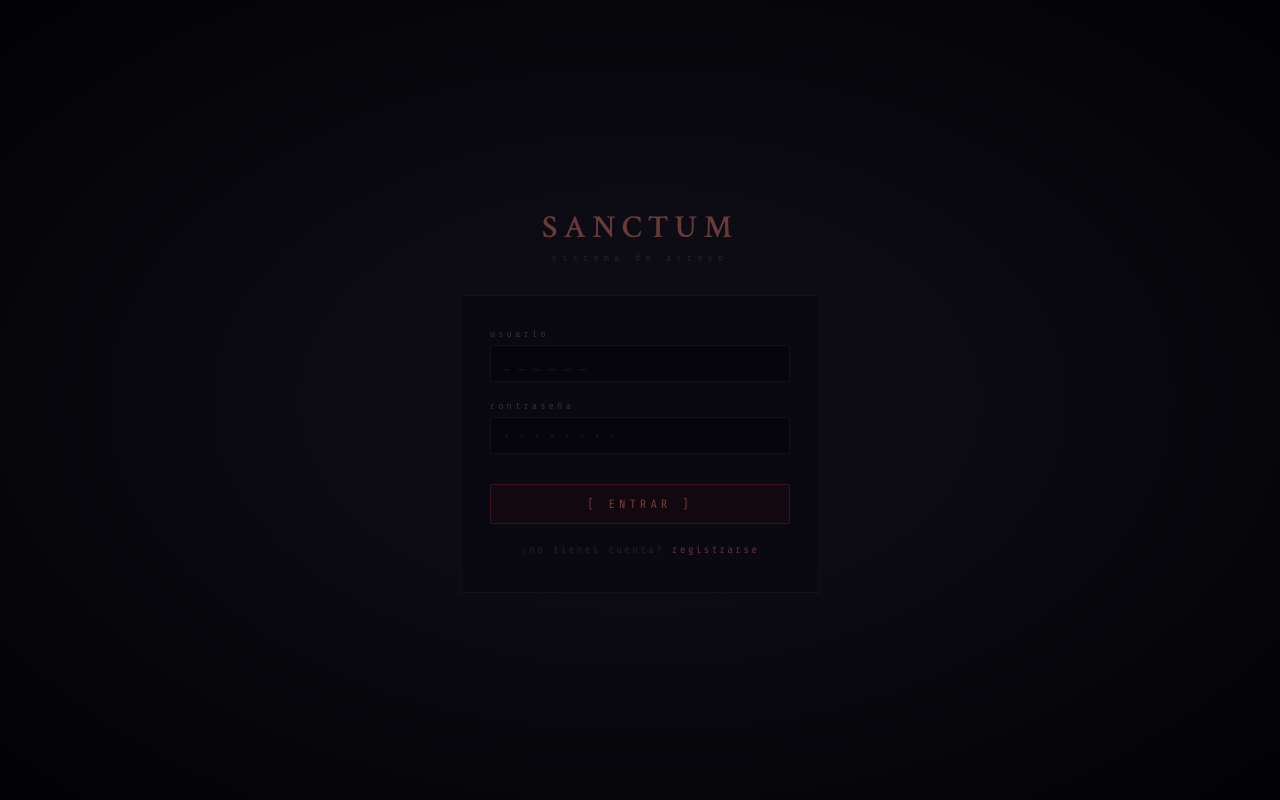
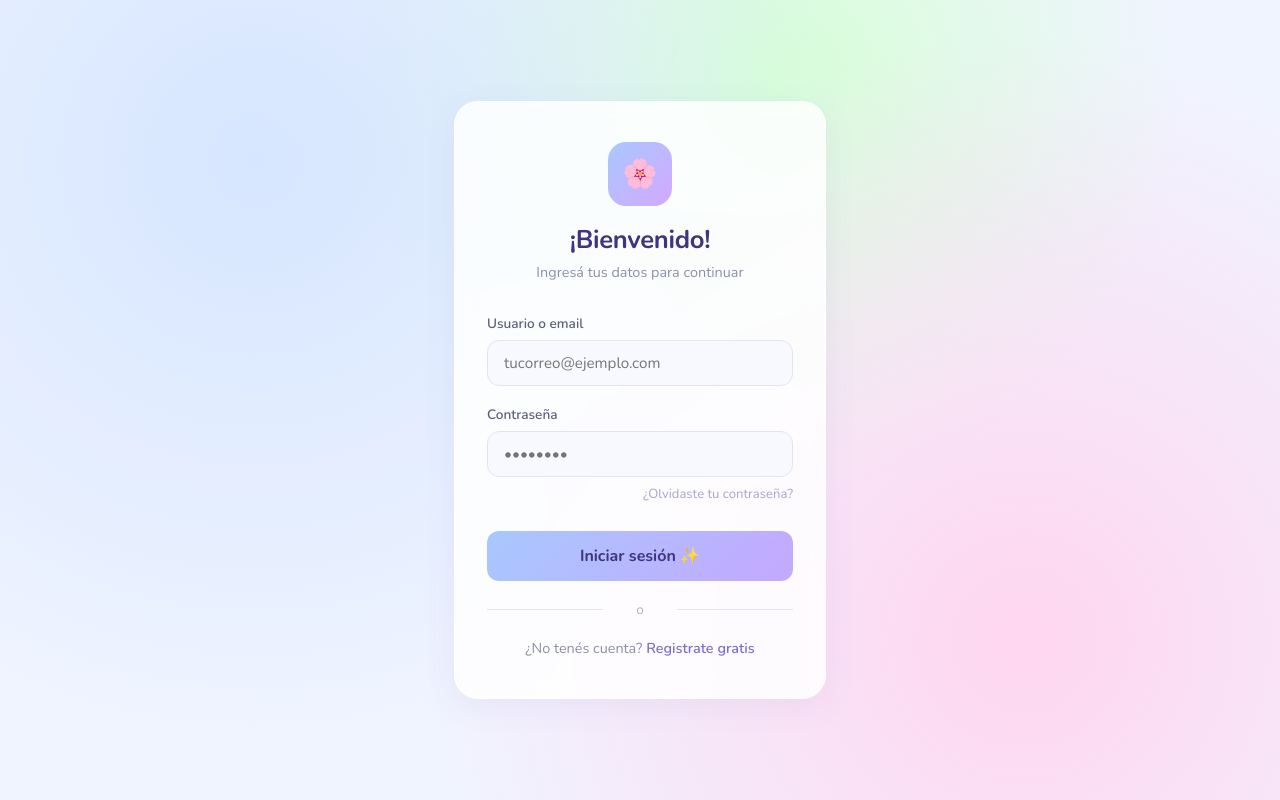
Before and after one commit to AaronGnz/Proyecto-Login, a PHP site: page /login.php in a window 1280 px wide. Run offline with PHP 8.4, Linux system fonts and the light colour scheme.

Commit message:
Revamp login page design and error handling

```diff
--- a/login.php
+++ b/login.php
@@ -1,70 +1,246 @@
+<?php
+session_start();
+if (isset($_SESSION['usuario_id'])) {
+    header("Location: perfil.php");
+    exit();
+}
+$error = $_GET['error'] ?? '';
+?>
 <!DOCTYPE html>
 <html lang="es">
 <head>
     <meta charset="UTF-8">
     <meta name="viewport" content="width=device-width, initial-scale=1.0">
-    <title>Acceso</title>
+    <title>Iniciar Sesión</title>
+    <link href="https://fonts.googleapis.com/css2?family=Nunito:wght@400;500;600;700&display=swap" rel="stylesheet">
     <style>
-        @import url('https://fonts.googleapis.com/css2?family=Share+Tech+Mono&family=Crimson+Text:wght@400;600&display=swap');
-        * { box-sizing: border-box; margin: 0; padding: 0; }
-        body { font-family: 'Share Tech Mono', monospace; min-height: 100vh; background: #050508; display: flex; justify-content: center; align-items: center; padding: 2rem 1rem; }
-        body::before { content: ''; position: fixed; inset: 0; background: radial-gradient(ellipse at center, #0d0b14 30%, #020204 100%); z-index: 0; }
-        .wrap { position: relative; z-index: 1; width: 100%; max-width: 360px; }
-        .site-title { text-align: center; margin-bottom: 2rem; }
-        .site-title h1 { font-family: 'Crimson Text', serif; font-size: 32px; font-weight: 600; color: #6a3a3a; letter-spacing: 6px; text-transform: uppercase; }
-        .site-title p { font-size: 10px; color: #2a2030; letter-spacing: 5px; margin-top: 4px; }
-        .card { background: #0a0810; border: 1px solid #1a0f1f; padding: 2rem 1.8rem 2.2rem; }
-        .msg { font-size: 12px; padding: 10px 12px; margin-bottom: 1.2rem; letter-spacing: 1px; }
-        .msg.error   { color: #b03030; background: rgba(100,20,20,0.2); border: 1px solid #3a1010; }
-        .msg.success { color: #4a8a4a; background: rgba(20,60,20,0.2); border: 1px solid #103010; }
-        .field { margin-bottom: 1.1rem; }
-        label { display: block; font-size: 10px; letter-spacing: 3px; color: #3a2a40; margin-bottom: 6px; }
-        input[type="text"], input[type="password"] { width: 100%; padding: 10px 12px; background: #06050c; border: 1px solid #1a0f1f; border-radius: 2px; color: #7a5a6a; font-family: 'Share Tech Mono', monospace; font-size: 14px; outline: none; transition: border-color 0.2s, color 0.2s; }
-        input:focus { border-color: #4a1a2a; color: #c09090; }
-        input::placeholder { color: #1e1628; }
-        .btn { width: 100%; padding: 12px; background: #12080f; border: 1px solid #3a1520; border-radius: 2px; color: #7a3a3a; font-family: 'Share Tech Mono', monospace; font-size: 12px; letter-spacing: 4px; cursor: pointer; margin-top: 0.8rem; transition: background 0.2s, color 0.2s, border-color 0.2s; }
-        .btn:hover { background: #1e0c16; border-color: #6a2a2a; color: #b05050; }
-        .register-link { text-align: center; margin-top: 1.2rem; font-size: 11px; color: #2a1a30; letter-spacing: 2px; }
-        .register-link a { color: #5a3040; text-decoration: none; transition: color 0.2s; }
-        .register-link a:hover { color: #8a4a5a; }
+        *, *::before, *::after { box-sizing: border-box; margin: 0; padding: 0; }
+
+        body {
+            font-family: 'Nunito', sans-serif;
+            background: #f0f4ff;
+            min-height: 100vh;
+            display: flex;
+            align-items: center;
+            justify-content: center;
+            background-image:
+                radial-gradient(circle at 20% 20%, #d6e6ff 0%, transparent 50%),
+                radial-gradient(circle at 80% 80%, #ffd6f0 0%, transparent 50%),
+                radial-gradient(circle at 60% 10%, #d6ffd6 0%, transparent 40%);
+        }
+
+        .container {
+            width: 100%;
+            max-width: 420px;
+            padding: 1.5rem;
+        }
+
+        .card {
+            background: rgba(255, 255, 255, 0.85);
+            backdrop-filter: blur(10px);
+            border-radius: 24px;
+            padding: 2.5rem 2rem;
+            border: 1px solid rgba(255, 255, 255, 0.9);
+            box-shadow: 0 8px 32px rgba(100, 100, 180, 0.08);
+        }
+
+        .logo-area {
+            text-align: center;
+            margin-bottom: 2rem;
+        }
+
+        .logo-icon {
+            width: 64px;
+            height: 64px;
+            background: linear-gradient(135deg, #a8c8ff, #d4a8ff);
+            border-radius: 18px;
+            display: inline-flex;
+            align-items: center;
+            justify-content: center;
+            margin-bottom: 1rem;
+            font-size: 28px;
+        }
+
+        h1 {
+            font-size: 1.6rem;
+            font-weight: 700;
+            color: #3d3580;
+            letter-spacing: -0.3px;
+        }
+
+        .subtitle {
+            font-size: 0.9rem;
+            color: #8b8fa8;
+            margin-top: 0.3rem;
+        }
+
+        .form-group {
+            margin-bottom: 1.2rem;
+        }
+
+        label {
+            display: block;
+            font-size: 0.85rem;
+            font-weight: 600;
+            color: #5c5f7a;
+            margin-bottom: 0.45rem;
+        }
+
+        input[type="text"],
+        input[type="email"],
+        input[type="password"] {
+            width: 100%;
+            padding: 0.75rem 1rem;
+            border: 1.5px solid #e2e4f0;
+            border-radius: 12px;
+            font-family: 'Nunito', sans-serif;
+            font-size: 0.95rem;
+            color: #3d3580;
+            background: #f8f9ff;
+            transition: border-color 0.2s, box-shadow 0.2s, background 0.2s;
+            outline: none;
+        }
+
+        input:focus {
+            border-color: #a8c8ff;
+            background: #fff;
+            box-shadow: 0 0 0 4px rgba(168, 200, 255, 0.2);
+        }
+
+        .btn-primary {
+            width: 100%;
+            padding: 0.85rem;
+            background: linear-gradient(135deg, #a8c8ff, #c4a8ff);
+            border: none;
+            border-radius: 12px;
+            font-family: 'Nunito', sans-serif;
+            font-size: 1rem;
+            font-weight: 700;
+            color: #3d3580;
+            cursor: pointer;
+            transition: transform 0.15s, box-shadow 0.15s, opacity 0.15s;
+            margin-top: 0.5rem;
+        }
+
+        .btn-primary:hover {
+            transform: translateY(-1px);
+            box-shadow: 0 6px 20px rgba(168, 200, 255, 0.5);
+            opacity: 0.95;
+        }
+
+        .btn-primary:active {
+            transform: translateY(0);
+        }
+
+        .error-msg {
+            background: #fff0f3;
+            border: 1px solid #ffc4ce;
+            border-radius: 10px;
+            padding: 0.7rem 1rem;
+            font-size: 0.85rem;
+            color: #c0384e;
+            margin-bottom: 1.2rem;
+            display: flex;
+            align-items: center;
+            gap: 0.5rem;
+        }
+
+        .divider {
+            text-align: center;
+            margin: 1.2rem 0;
+            color: #b0b4cc;
+            font-size: 0.85rem;
+            position: relative;
+        }
+
+        .divider::before,
+        .divider::after {
+            content: '';
+            position: absolute;
+            top: 50%;
+            width: 38%;
+            height: 1px;
+            background: #e2e4f0;
+        }
+
+        .divider::before { left: 0; }
+        .divider::after { right: 0; }
+
+        .link-register {
+            text-align: center;
+            font-size: 0.9rem;
+            color: #8b8fa8;
+        }
+
+        .link-register a {
+            color: #7b6fd4;
+            font-weight: 600;
+            text-decoration: none;
+            transition: color 0.2s;
+        }
+
+        .link-register a:hover {
+            color: #5c50b0;
+            text-decoration: underline;
+        }
+
+        .forgot {
+            text-align: right;
+            margin-top: 0.3rem;
+        }
+
+        .forgot a {
+            font-size: 0.82rem;
+            color: #a8a4cc;
+            text-decoration: none;
+            transition: color 0.2s;
+        }
+
+        .forgot a:hover {
+            color: #7b6fd4;
+        }
     </style>
 </head>
 <body>
-<div class="wrap">
-    <div class="site-title">
-        <h1>SANCTUM</h1>
-        <p>sistema de acceso</p>
-    </div>
+<div class="container">
+    <div class="card">
+        <div class="logo-area">
+            <div class="logo-icon">🌸</div>
+            <h1>¡Bienvenido!</h1>
+            <p class="subtitle">Ingresá tus datos para continuar</p>
+        </div>
 
-    <div class="card">
-        <?php if (isset($_GET['error'])): ?>
-            <div class="msg error">
-                <?php
-                    if ($_GET['error'] === 'credenciales') echo '// usuario o contraseña incorrectos';
-                    if ($_GET['error'] === 'vacio')        echo '// completa todos los campos';
-                ?>
-            </div>
-        <?php endif; ?>
-
-        <?php if (isset($_GET['registered'])): ?>
-            <div class="msg success">// registro exitoso — puedes ingresar</div>
+        <?php if ($error): ?>
+        <div class="error-msg">
+            ⚠️
+            <?php
+                if ($error === 'credenciales') echo 'Usuario o contraseña incorrectos.';
+                elseif ($error === 'campos') echo 'Por favor completá todos los campos.';
+                else echo htmlspecialchars($error);
+            ?>
+        </div>
         <?php endif; ?>
 
         <form action="login_proceso.php" method="POST">
-            <div class="field">
-                <label>usuario</label>
-                <input type="text" name="usuario" placeholder="_ _ _ _ _ _" required autocomplete="off">
+            <div class="form-group">
+                <label for="usuario">Usuario o email</label>
+                <input type="text" id="usuario" name="usuario" placeholder="tucorreo@ejemplo.com" required>
             </div>
-            <div class="field">
-                <label>contraseña</label>
-                <input type="password" name="password" placeholder="• • • • • • • •" required>
+
+            <div class="form-group">
+                <label for="contrasena">Contraseña</label>
+                <input type="password" id="contrasena" name="contrasena" placeholder="••••••••" required>
+                <div class="forgot"><a href="#">¿Olvidaste tu contraseña?</a></div>
             </div>
-            <button type="submit" class="btn">[ ENTRAR ]</button>
+
+            <button type="submit" class="btn-primary">Iniciar sesión ✨</button>
         </form>
 
-        <div class="register-link">
-            ¿no tienes cuenta? <a href="registro.php">registrarse</a>
-        </div>
+        <div class="divider">o</div>
+
+        <p class="link-register">
+            ¿No tenés cuenta? <a href="registro.php">Registrate gratis</a>
+        </p>
     </div>
 </div>
 </body>
```
